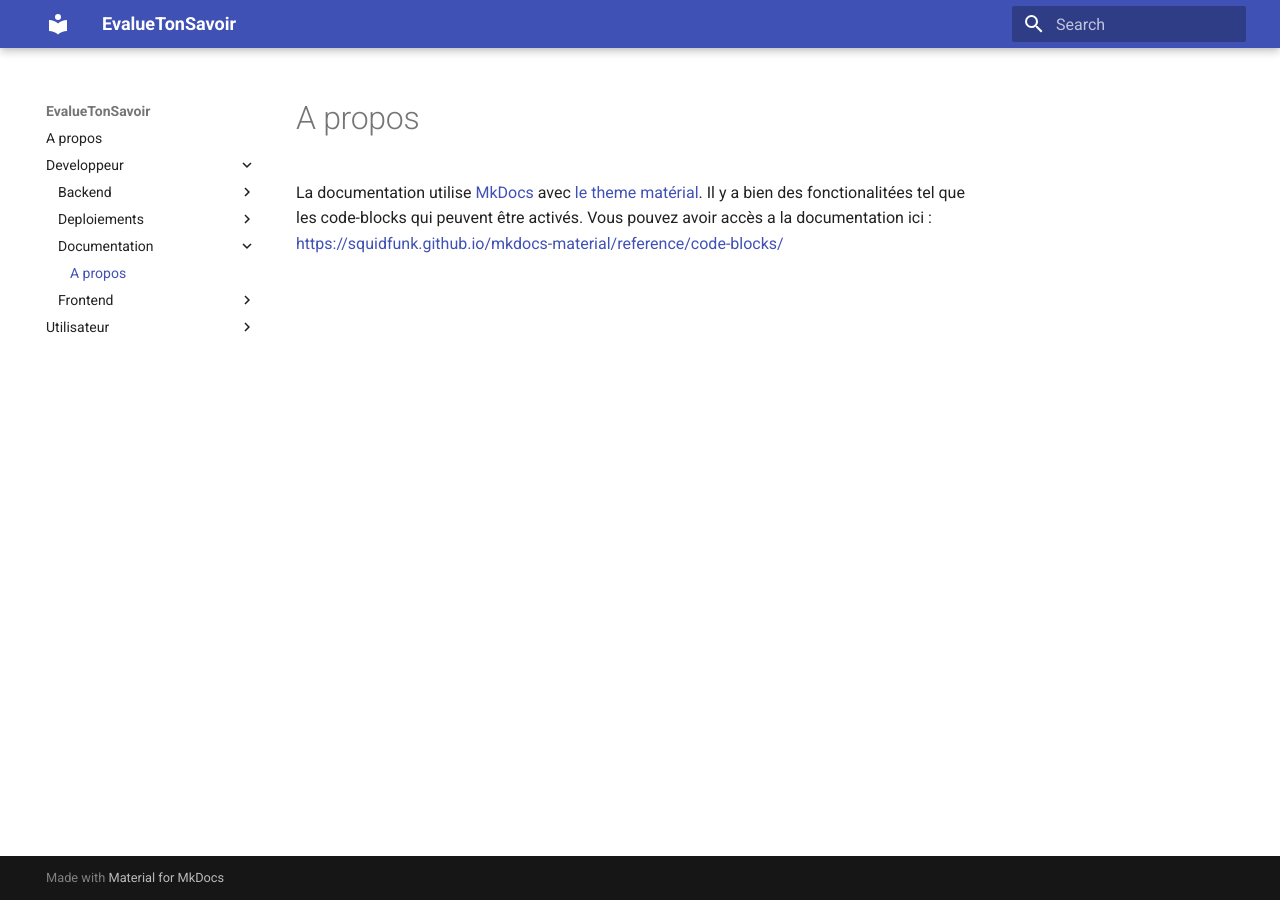
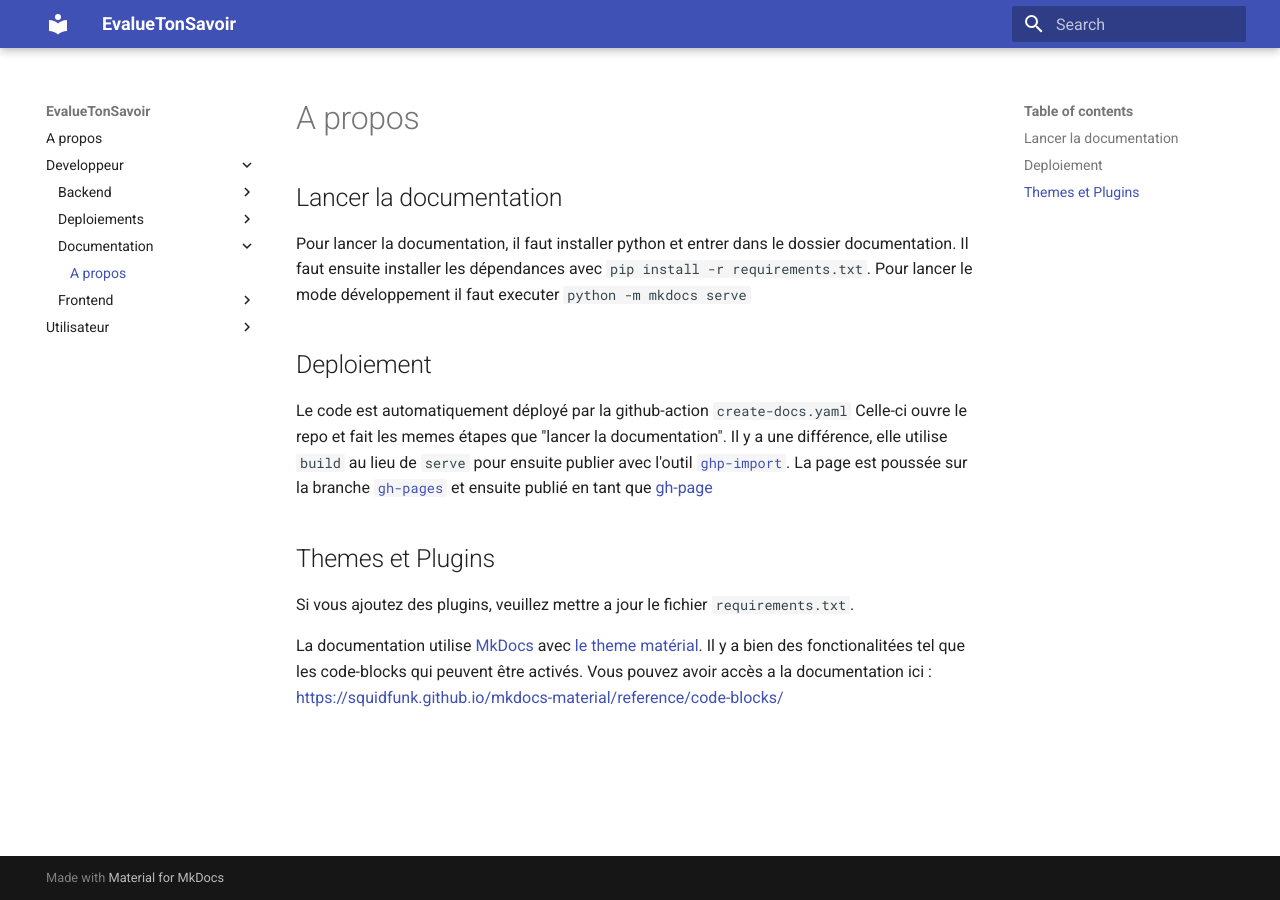
Before and after one commit to gab9281/ets, an MkDocs documentation site: the page built from documentation/docs/developpeur/documentation/a-propos.md, in a window 1280 px wide. Built offline with MkDocs 1.6.1 and Material for MkDocs 9.7.7, drawn with Linux system fonts in a browser that asks for light colours.

Commit message:
edit publishing moment + adds documentation doc

```diff
--- a/documentation/docs/developpeur/documentation/a-propos.md
+++ b/documentation/docs/developpeur/documentation/a-propos.md
@@ -1,4 +1,18 @@
 # A propos
+
+## Lancer la documentation
+Pour lancer la documentation, il faut installer python et entrer dans le dossier documentation.
+Il faut ensuite installer les dépendances avec `pip install -r requirements.txt`.
+Pour lancer le mode développement il faut executer `python -m mkdocs serve`
+
+## Deploiement
+Le code est automatiquement déployé par la github-action `create-docs.yaml`
+Celle-ci ouvre le repo et fait les memes étapes que "lancer la documentation".
+Il y a une différence, elle utilise `build` au lieu de `serve` pour ensuite publier avec l'outil [`ghp-import`](https://github.com/c-w/ghp-import).
+La page est poussée sur la branche [`gh-pages`](https://github.com/ets-cfuhrman-pfe/EvalueTonSavoir/tree/gh-pages) et ensuite publié en tant que [gh-page](https://pages.github.com/)
+
+## Themes et Plugins
+Si vous ajoutez des plugins, veuillez mettre a jour le fichier `requirements.txt`.
 
 La documentation utilise [MkDocs](https://www.mkdocs.org/) avec [le theme matérial]((https://squidfunk.github.io/mkdocs-material/)). Il y a bien des fonctionalitées tel que les code-blocks qui peuvent être activés.
 Vous pouvez avoir accès a la documentation ici : [https://squidfunk.github.io/mkdocs-material/reference/code-blocks/](https://squidfunk.github.io/mkdocs-material/reference/code-blocks/)
```
Also changed, not shown: 1 other file.
